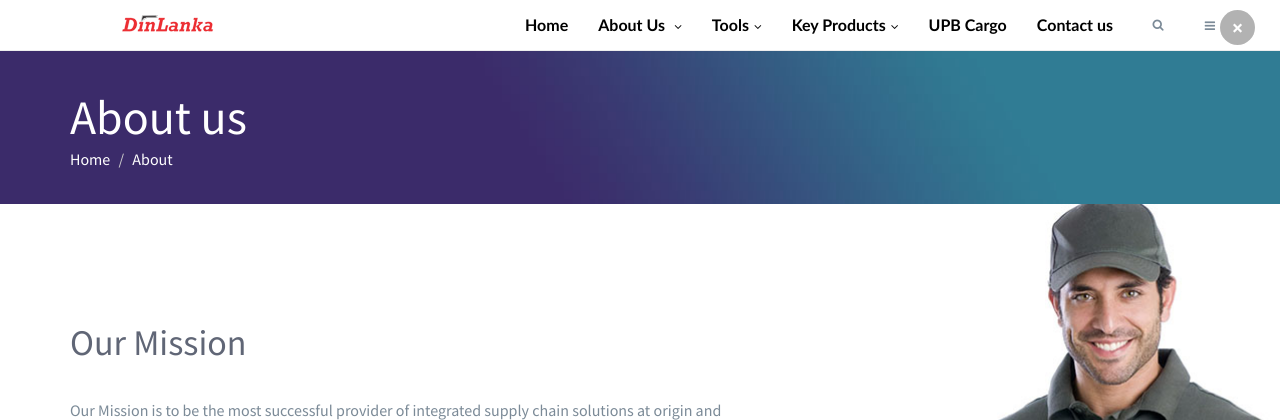
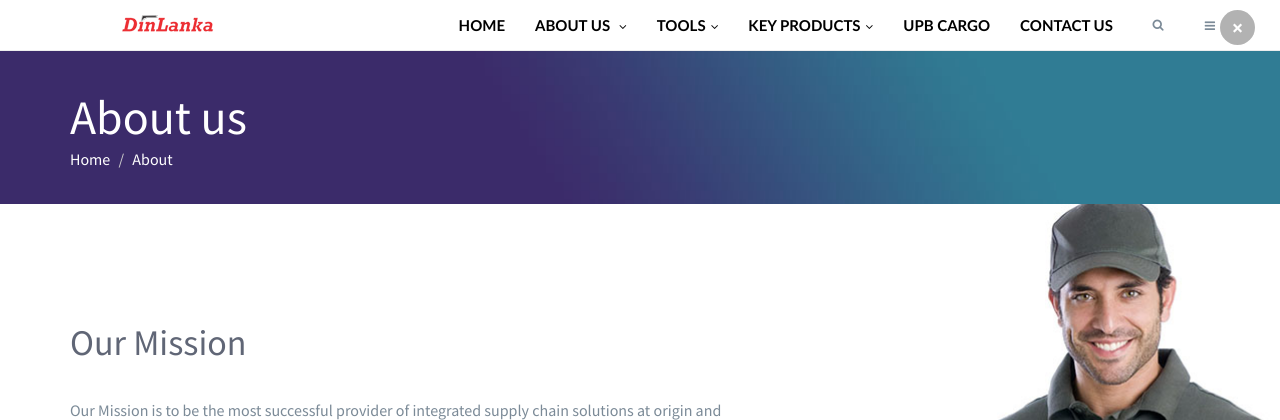
Before and after one commit to Pasi-D/Dinlanka_Symfony, a Symfony app: template app/Resources/views/dinlanka/about.html.twig in a window 1280 px wide. Shown: the top 420 px of the page. Run offline with Twig, Linux system fonts and the light colour scheme; the template is opened without the code that fills it, so the values that code supplies are empty; some libraries are stand-ins or nearby versions.

Commit message:
header changes

```diff
--- a/app/Resources/views/base.html.twig
+++ b/app/Resources/views/base.html.twig
@@ -89,11 +89,11 @@
 
                                     <ul class="nav navbar-nav navbar-right">
                                         <!-- Home -->
-                                        <li><a href="/"><b>Home</b></a></li>
+                                        <li><a href="/"><b>HOME</b></a></li>
                                         <!-- /Home -->
 
                                         <!-- Pages -->
-                                        <li class="dropdown"><a href="/about"><b>About Us</b> <span class="fa fa-angle-down"></span></a>
+                                        <li class="dropdown"><a href="/about"><b>ABOUT US</b> <span class="fa fa-angle-down"></span></a>
                                             <!-- submenu-wrapper -->
                                             <div class="submenu-wrapper">
                                                 <div class="submenu-inner">
@@ -107,15 +107,15 @@
                                         <!-- /Pages -->
 
                                         <!-- Services -->
-                                        <li class="dropdown"><a href="#"><b>Tools</b><span class="fa fa-angle-down"></span></a>
+                                        <li class="dropdown"><a href="#"><b>TOOLS</b><span class="fa fa-angle-down"></span></a>
                                             <!-- submenu-wrapper -->
                                             <div class="submenu-wrapper">
                                                 <div class="submenu-inner">
                                                     <ul class="dropdown-menu">
 
                                                         <li><a href="/track-request">Order Tracking</a></li>
-                                                        <li><a href="/track-request">Open a Ticket</a></li>
-                                                        <li><a href="/track-request">Order Tracking</a></li>
+                                                        <li><a href="#">Open a Ticket</a></li>
+                                                        <li><a href="#">Order Tracking</a></li>
                                                     </ul>
                                                 </div>
 
@@ -123,7 +123,7 @@
                                             <!-- /submenu-wrapper -->
                                         </li>
                                         <!-- MEGA MENU -->
-                                        <li class="dropdown mega-fw has-megamenu"><a href="#" data-toggle="dropdown" class="dropdown-toggle"><b>Key Products</b><span class="fa fa-angle-down"></span></a>
+                                        <li class="dropdown mega-fw has-megamenu"><a href="/service" data-toggle="dropdown" class="dropdown-toggle"><b>KEY PRODUCTS</b><span class="fa fa-angle-down"></span></a>
                                             <!-- megamenu-wrapper -->
                                             <div class="submenu-wrapper megamenu-wrapper">
                                                 <div class="submenu-inner megamenu-inner">
@@ -162,9 +162,9 @@
                                         </li> <!-- /MEGA MENU -->
                                         <!-- /Pages -->
                                         <!-- Blog -->
-                                        <li class="dropdown"><a href="#"><b>UPB Cargo</b></a>
+                                        <li class="dropdown"><a href="#"><b>UPB CARGO</b></a>
                                         </li>
-                                        <li><a href="/contact"><b>Contact us</b></a></li>
+                                        <li><a href="/contact"><b>CONTACT US</b></a></li>
                                     </ul>
                                 </div><!-- /.navbar-collapse -->
                             </div><!-- /.container -->
--- a/web/css/menu.css
+++ b/web/css/menu.css
@@ -43,6 +43,7 @@ NAVIGATION
   padding-bottom: 5px;
   border-radius: 30px;
   font-family: Calibri;
+  font-size: 15px;
 }
 
 .navbar-default .navbar-nav>li>a:hover,
```
